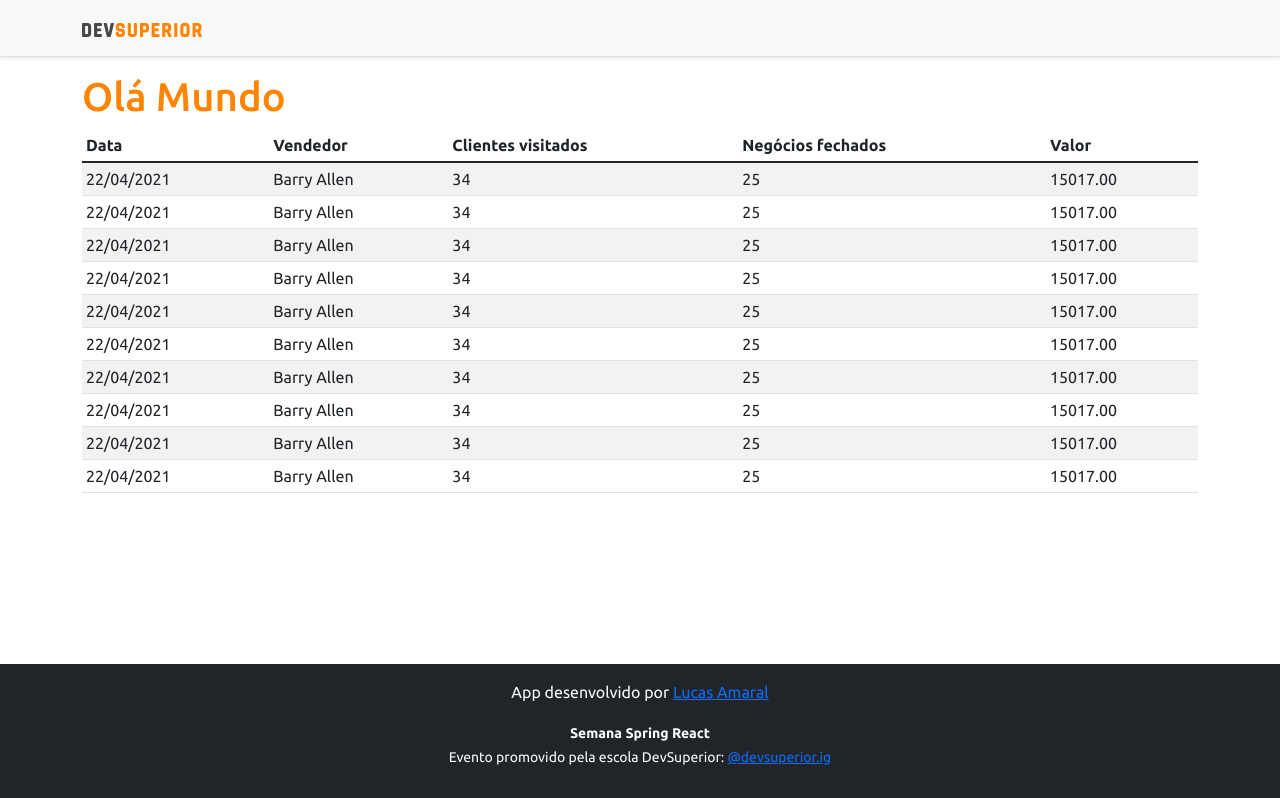
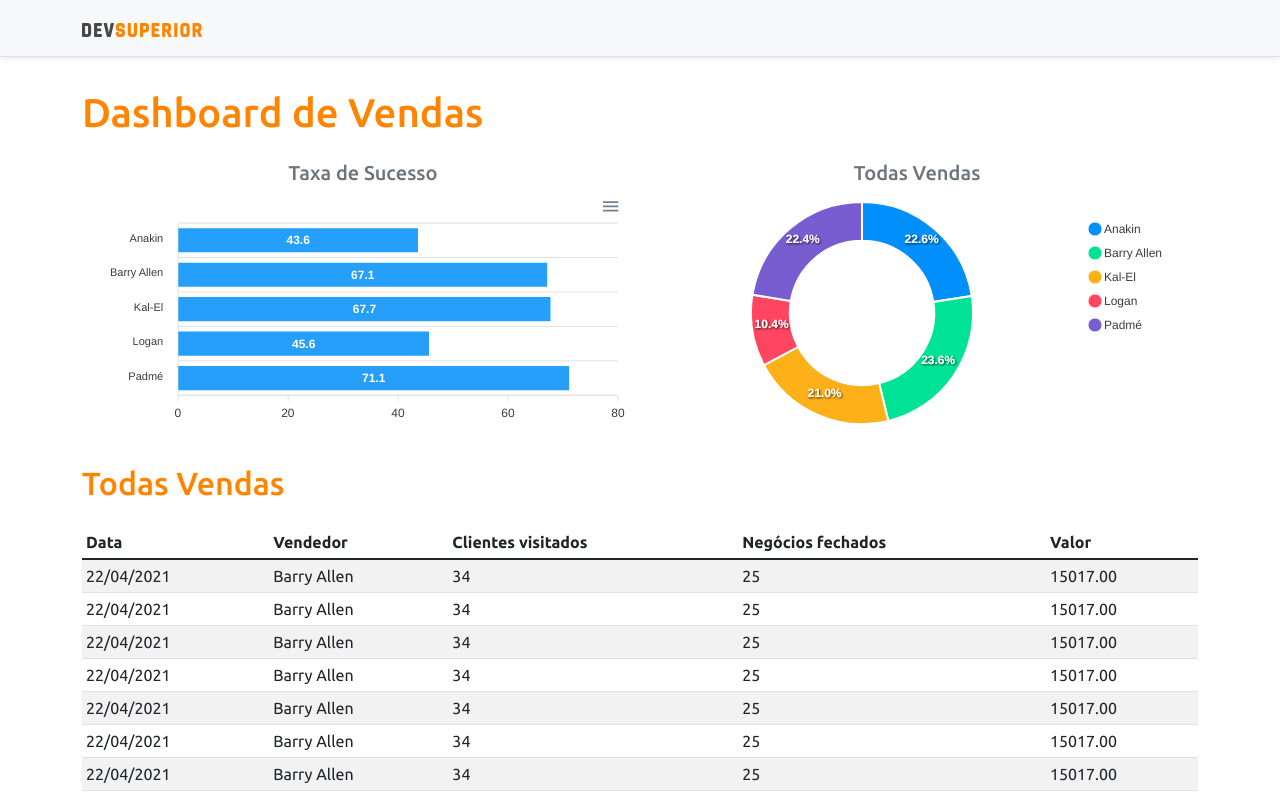
Before and after one commit to LucasAmaral96/Projeto-DSVendas, a React (Create React App) app in the folder frontend/: page / in a window 1280 px wide. Shown: the top 798 px of the page. Built offline with nearby package versions, Linux system fonts and the light colour scheme.

Commit message:
Static charts

```diff
--- a/frontend/package.json
+++ b/frontend/package.json
@@ -11,8 +11,10 @@
     "@types/node": "^12.0.0",
     "@types/react": "^17.0.0",
     "@types/react-dom": "^17.0.0",
+    "apexcharts": "^3.29.0",
     "bootstrap": "^5.1.3",
     "react": "^17.0.2",
+    "react-apexcharts": "^1.3.9",
     "react-dom": "^17.0.2",
     "react-scripts": "4.0.3",
     "typescript": "^4.1.2",
--- a/frontend/src/App.tsx
+++ b/frontend/src/App.tsx
@@ -1,4 +1,6 @@
+import BarChart from "componentes/BarChart/Index";
 import Datatable from "componentes/Datatable";
+import DonutChart from "componentes/DonutChart";
 import Footer from "componentes/Footer";
 import NavBar from "componentes/NavBar";
 
@@ -7,7 +9,22 @@
   <>
       <NavBar />
       <div className="container">
-        <h1 className="text-primary">Olá Mundo</h1>
+        <h1 className="text-primary py-3">Dashboard de Vendas</h1>
+
+        <div className="row px-3">
+          <div className="col-sm-6">
+            <h5 className="text-center text-secondary">Taxa de Sucesso</h5>
+            <BarChart />
+          </div>
+          <div className="col-sm-6">
+            <h5 className="text-center text-secondary">Todas Vendas</h5>
+            <DonutChart />
+          </div>
+          </div>
+
+          <div className="py-3">
+            <h2 className="text-primary">Todas Vendas</h2>
+            </div>
 
           <Datatable />
         </div>
--- /dev/null
+++ b/frontend/src/componentes/BarChart/Index.tsx
@@ -0,0 +1,35 @@
+import Chart from 'react-apexcharts';
+
+const BarChart = () => {
+
+    const options = {
+        plotOptions: {
+            bar: {
+                horizontal: true,
+            }
+        },
+    };
+
+    const mockData = {
+        labels: {
+            categories: ['Anakin', 'Barry Allen', 'Kal-El', 'Logan', 'Padmé']
+        },
+        series: [
+            {
+                name: "% Sucesso",
+                data: [43.6, 67.1, 67.7, 45.6, 71.1]
+            }
+        ]
+    };
+
+    return (
+       <Chart
+         options={{ ...options, xaxis: mockData.labels}}
+         series={mockData.series}
+         type="bar"
+         height="240"
+       />
+    );
+}
+
+export default BarChart;
--- /dev/null
+++ b/frontend/src/componentes/DonutChart/index.tsx
@@ -0,0 +1,26 @@
+import Chart from 'react-apexcharts';
+
+const DonutChart = () => {
+
+    const mockData = {
+        series: [477138, 499928, 444867, 220426, 473088],
+        labels: ['Anakin', 'Barry Allen', 'Kal-El', 'Logan', 'Padmé']
+    }
+
+    const options = {
+        legend: {
+            show: true
+        }
+    }
+
+    return (
+       <Chart
+         options={{ ...options, labels: mockData.labels}}
+         series={mockData.series}
+         type="donut"
+         height="240"
+       />
+    );
+}
+
+export default DonutChart;
```
Also changed, not shown: 1 other file (tests, documents, lock files or other folders). Lines whose indentation alone changed are shown as unchanged.
